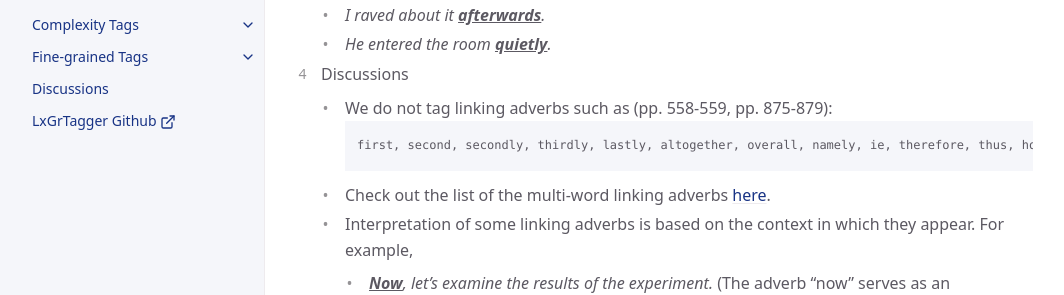
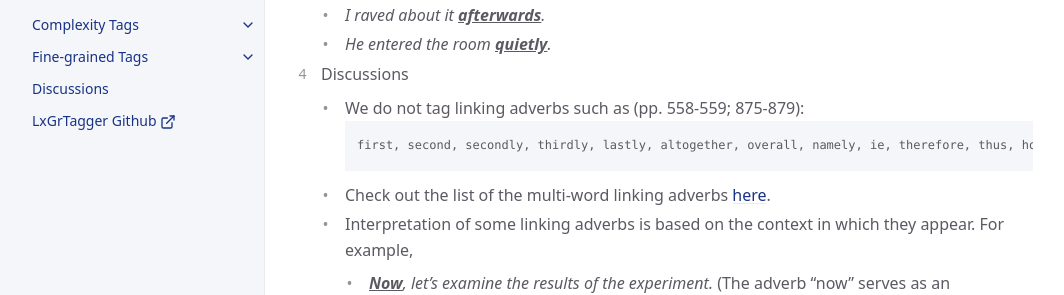
Before and after one commit to LCR-ADS-Lab/LxGrTagger-Documentation, a Jekyll site: the page built from docs/cx tags/3_Dependent Phrase/1_Syntactic function1.md, in a window 1280 px wide and 900 px high, scrolled down 364 px. Shown: the part 163-458 px from the top of the window, without its empty margins (107-1171 px from the left). Built offline with Jekyll 4.4.1, drawn with Linux system fonts in a browser that asks for light colours; cached includes are drawn as plain includes.

````diff
--- a/docs/cx tags/3_Dependent Phrase/1_Syntactic function1.md
+++ b/docs/cx tags/3_Dependent Phrase/1_Syntactic function1.md
@@ -20,7 +20,7 @@ nav_order: 1
    - *I raved about it <ins>**afterwards**</ins>.*
    - *He entered the room <ins>**quietly**</ins>.*
 4. Discussions
-   - We do not tag linking adverbs such as (pp. 558-559, pp. 875-879):
+   - We do not tag linking adverbs such as (pp. 558-559; 875-879):
    ```markdown
    first, second, secondly, thirdly, lastly, altogether, overall, namely, ie, therefore, thus, however, alternatively, incidentally, now, next, further, similarly, also, likewise, moreover, i.e., e.g., consequently, so, then, anyway, yet, conversely, instead, anyhow, besides, nevertheless, still
    ```
````
